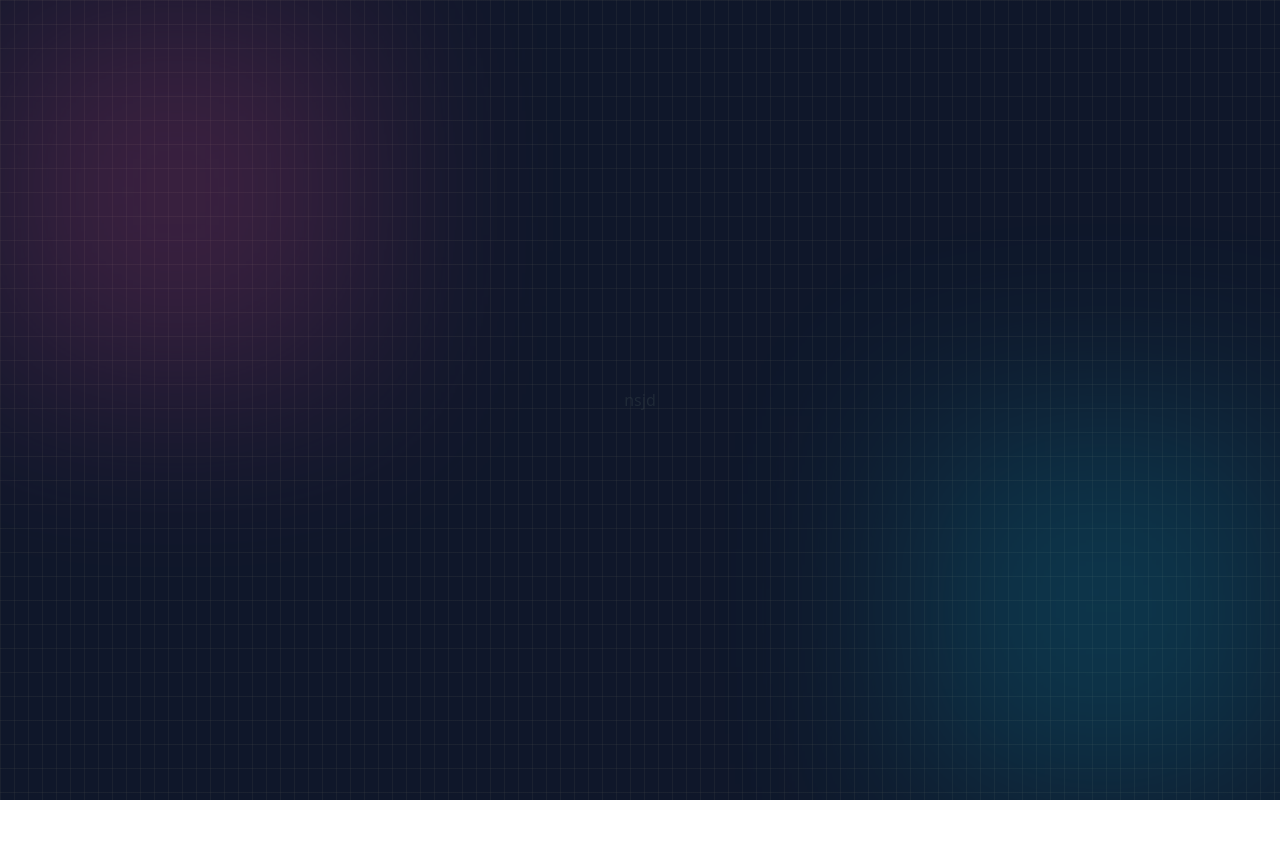
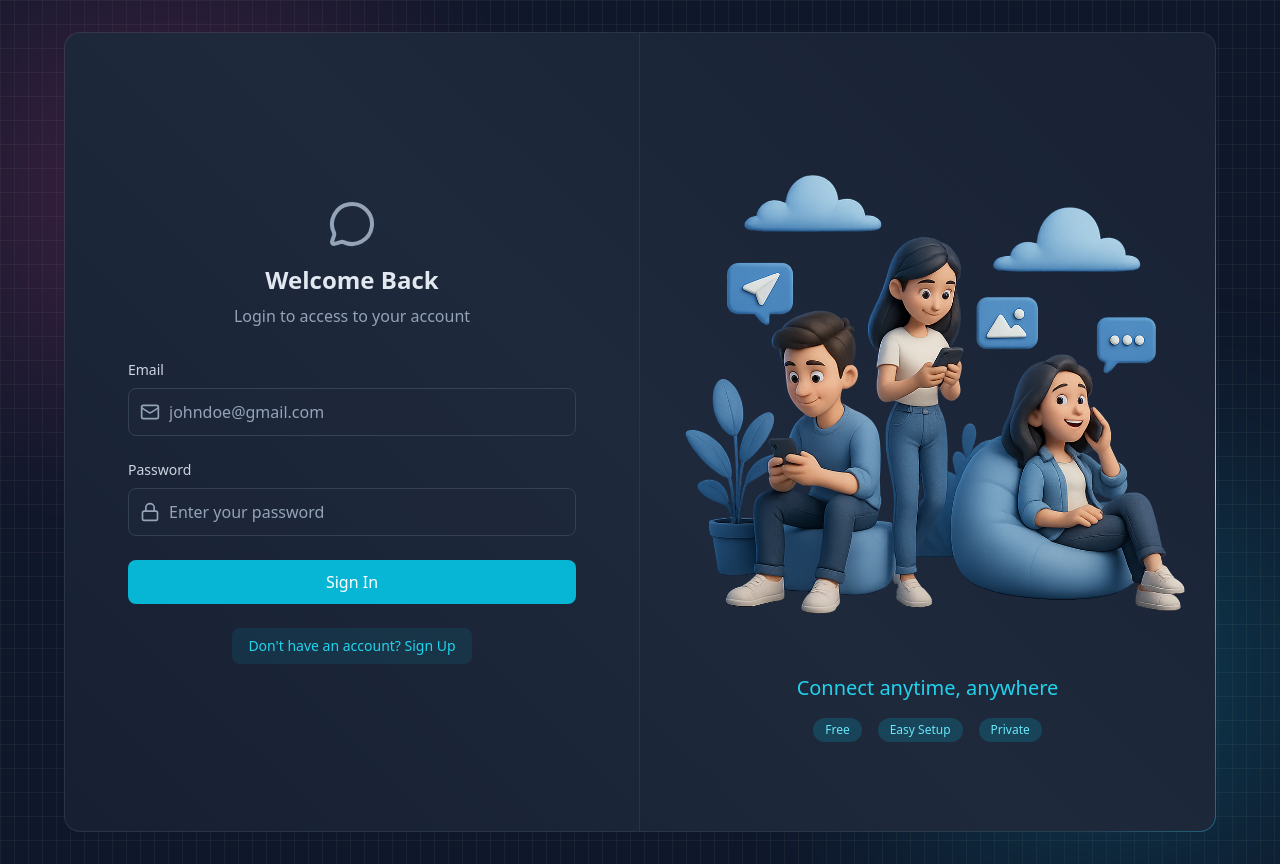
Before and after one commit to anmol78778/chatify007, a React app in the folder frontend/: page /login in a window 1280 px wide. Before the commit the page ends 800 px from the top, so only its background shows below. Built offline with nearby package versions, Linux system fonts and the light colour scheme; no server answers; the HTML template or start-up script is replaced by a standard one.

Commit message:
login and  logout implemented

```diff
--- a/frontend/src/pages/ChatPage.jsx
+++ b/frontend/src/pages/ChatPage.jsx
@@ -1,9 +1,10 @@
-import React from 'react'
-
+import { useAuthStore } from "../store/useAuthStore"
 const ChatPage = () => {
+  const {logout} = useAuthStore()
   return (
-    <div>
-      chat
+    <div className="z-10">
+      chatPage
+      <button onClick={logout}>logout</button>
     </div>
   )
 }
--- a/frontend/src/pages/LoginPage.jsx
+++ b/frontend/src/pages/LoginPage.jsx
@@ -1,9 +1,107 @@
-import React from 'react'
+import { useState } from "react";
+import { useAuthStore } from "../store/useAuthStore";
+import BorderAnimatedContainer from "../components/BorderAnimatedContainer";
+import { MessageCircleIcon, MailIcon, LoaderIcon, LockIcon } from "lucide-react";
+import { Link } from "react-router";
 
 const LoginPage = () => {
+    const [formData, setFormData] = useState({ email: "", password: "" });
+  const { login, isLoggingIn } = useAuthStore();
+
+  const handleSubmit = (e) => {
+    e.preventDefault();
+    login(formData);
+  };
+
   return (
-    <div>
-    nsjd
+    <div className="w-full flex items-center justify-center p-4 bg-slate-900">
+      <div className="relative w-full max-w-6xl md:h-[800px] h-[650px]">
+        <BorderAnimatedContainer>
+          <div className="w-full flex flex-col md:flex-row">
+            {/* FORM CLOUMN - LEFT SIDE */}
+            <div className="md:w-1/2 p-8 flex items-center justify-center md:border-r border-slate-600/30">
+              <div className="w-full max-w-md">
+                {/* HEADING TEXT */}
+                <div className="text-center mb-8">
+                  <MessageCircleIcon className="w-12 h-12 mx-auto text-slate-400 mb-4" />
+                  <h2 className="text-2xl font-bold text-slate-200 mb-2">Welcome Back</h2>
+                  <p className="text-slate-400">Login to access to your account</p>
+                </div>
+
+                {/* FORM */}
+                <form onSubmit={handleSubmit} className="space-y-6">
+                  {/* EMAIL INPUT */}
+                  <div>
+                    <label className="auth-input-label">Email</label>
+                    <div className="relative">
+                      <MailIcon className="auth-input-icon" />
+
+                      <input
+                        type="email"
+                        value={formData.email}
+                        onChange={(e) => setFormData({ ...formData, email: e.target.value })}
+                        className="input"
+                        placeholder="johndoe@gmail.com"
+                      />
+                    </div>
+                  </div>
+
+                  {/* PASSWORD INPUT */}
+                  <div>
+                    <label className="auth-input-label">Password</label>
+                    <div className="relative">
+                      <LockIcon className="auth-input-icon" />
+
+                      <input
+                        type="password"
+                        value={formData.password}
+                        onChange={(e) => setFormData({ ...formData, password: e.target.value })}
+                        className="input"
+                        placeholder="Enter your password"
+                      />
+                    </div>
+                  </div>
+
+                  {/* SUBMIT BUTTON */}
+                  <button className="auth-btn" type="submit" disabled={isLoggingIn}>
+                    {isLoggingIn ? (
+                      <LoaderIcon className="w-full h-5 animate-spin text-center" />
+                    ) : (
+                      "Sign In"
+                    )}
+                  </button>
+                </form>
+
+                <div className="mt-6 text-center">
+                  <Link to="/signup" className="auth-link">
+                    Don't have an account? Sign Up
+                  </Link>
+                </div>
+              </div>
+            </div>
+
+            {/* FORM ILLUSTRATION - RIGHT SIDE */}
+            <div className="hidden md:w-1/2 md:flex items-center justify-center p-6 bg-gradient-to-bl from-slate-800/20 to-transparent">
+              <div>
+                <img
+                  src="/login.png"
+                  alt="People using mobile devices"
+                  className="w-full h-auto object-contain"
+                />
+                <div className="mt-6 text-center">
+                  <h3 className="text-xl font-medium text-cyan-400">Connect anytime, anywhere</h3>
+
+                  <div className="mt-4 flex justify-center gap-4">
+                    <span className="auth-badge">Free</span>
+                    <span className="auth-badge">Easy Setup</span>
+                    <span className="auth-badge">Private</span>
+                  </div>
+                </div>
+              </div>
+            </div>
+          </div>
+        </BorderAnimatedContainer>
+      </div>
     </div>
   )
 }
--- a/frontend/src/store/useAuthStore.js
+++ b/frontend/src/store/useAuthStore.js
@@ -6,6 +6,7 @@
     authUser: null,
     isCheckingAuth: true,
     isSigningUp: false,
+    isLoggingIn: false,
 
     checkAuth: async () => {
         try {
@@ -35,5 +36,33 @@
     }
   },
 
+    login: async (data) => {
+    set({ isLoggingIn: true });
+    try {
+      const res = await axiosInstance.post("/auth/login", data);
+      set({ authUser: res.data });
+
+      toast.success("Logged in successfully");
+
+    //   get().connectSocket();
+    } catch (error) {
+      toast.error(error.response.data.message);
+    } finally {
+      set({ isLoggingIn: false });
+    }
+  },
+
+  logout: async () => {
+    try {
+      await axiosInstance.post("/auth/logout");
+      set({ authUser: null });
+      toast.success("Logged out successfully");
+    //   get().disconnectSocket();
+    } catch (error) {
+      toast.error("Error logging out");
+      console.log("Logout error:", error);
+    }
+  },
+
 
 }));
```
